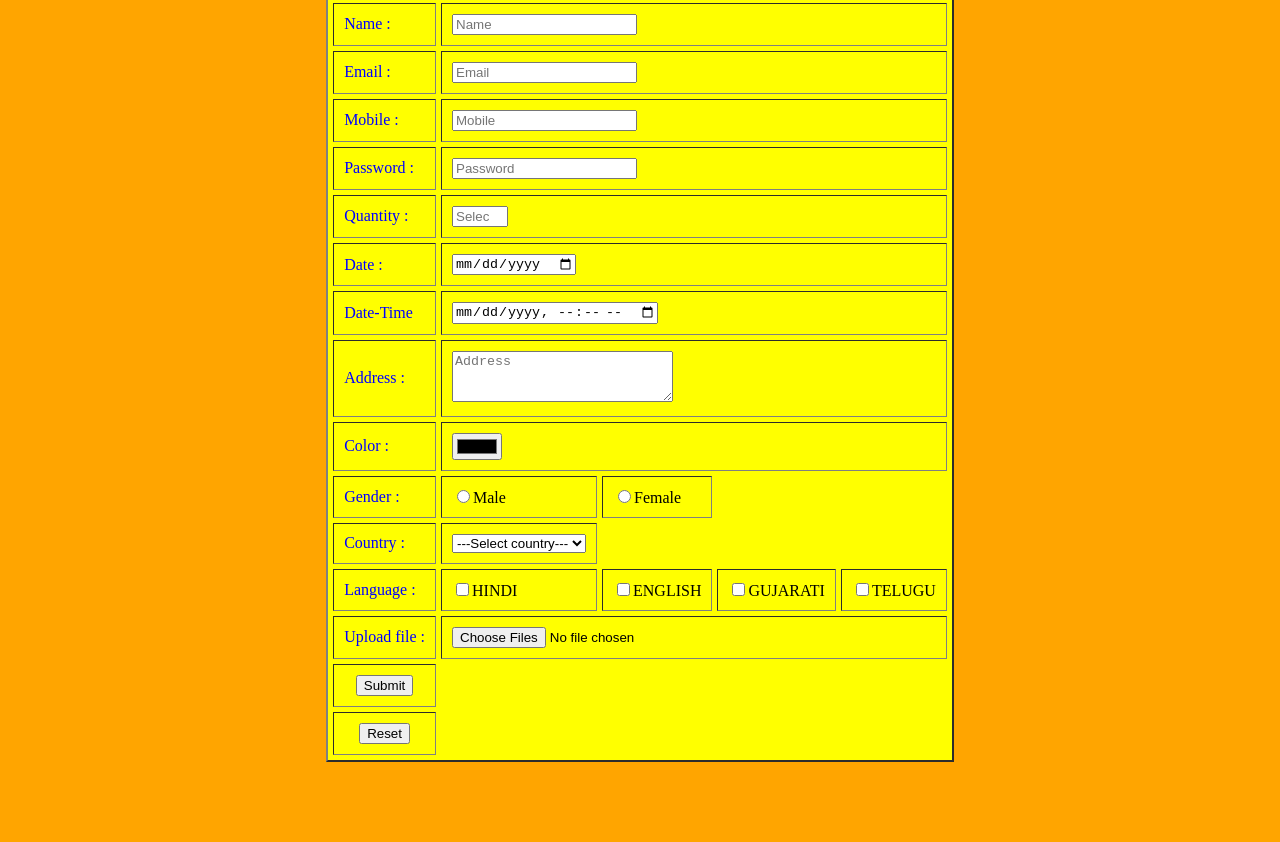
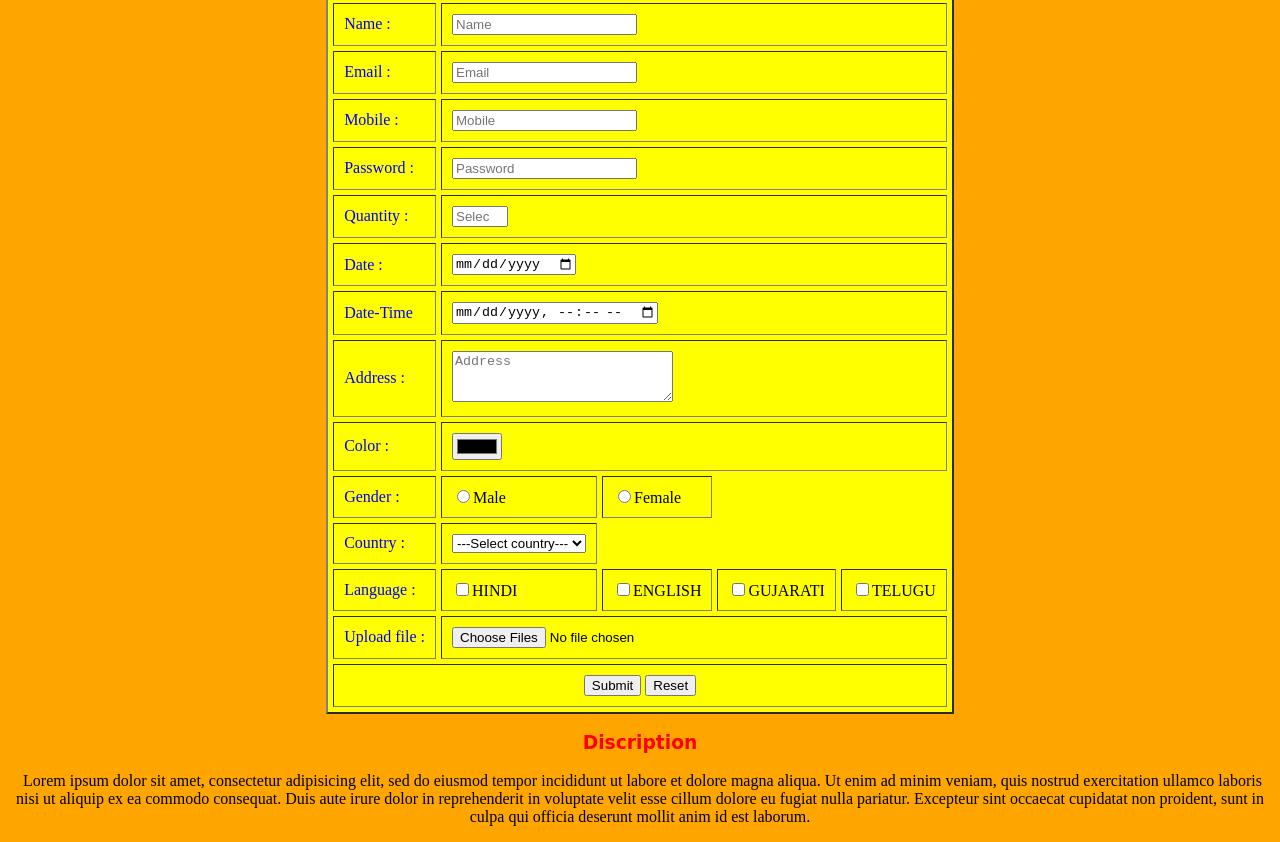
Before and after one commit to Kiran-230202/HTML2.0, a plain HTML site: page Reg_form_valid.html in a window 1280 px wide. Shown: the part 119-961 px from the top of the page. Before the commit the page ends 889 px from the top, so only its background shows below. Drawn offline with Linux system fonts and the light colour scheme.

Commit message:
Update Reg_form_valid.html

```diff
--- a/Reg_form_valid.html
+++ b/Reg_form_valid.html
@@ -96,14 +96,17 @@
 
 
 		<tr>
-			<td style="color:blue"><center><input type="submit" name=""></center></td>
-		</tr>
-
-		<tr>
-			<td style="color:blue"><center><input type="reset" name=""></center></td>
+			<td style="color:blue"colspan="5" align="center"><input type="submit" name="">&nbsp<input type="reset" name=""></td>
 		</tr>
 	</table>
 </form>
+          <h3 style="color:red ; font-family: cursive;" >Discription</h3>
+          <p style="text-indent: 5px;">Lorem ipsum dolor sit amet, consectetur adipisicing elit, sed do eiusmod
+          tempor incididunt ut labore et dolore magna aliqua. Ut enim ad minim veniam,
+          quis nostrud exercitation ullamco laboris nisi ut aliquip ex ea commodo
+          consequat. Duis aute irure dolor in reprehenderit in voluptate velit esse
+          cillum dolore eu fugiat nulla pariatur. Excepteur sint occaecat cupidatat non
+          proident, sunt in culpa qui officia deserunt mollit anim id est laborum.</p>
 </center>
 </body>
 </html>
```
